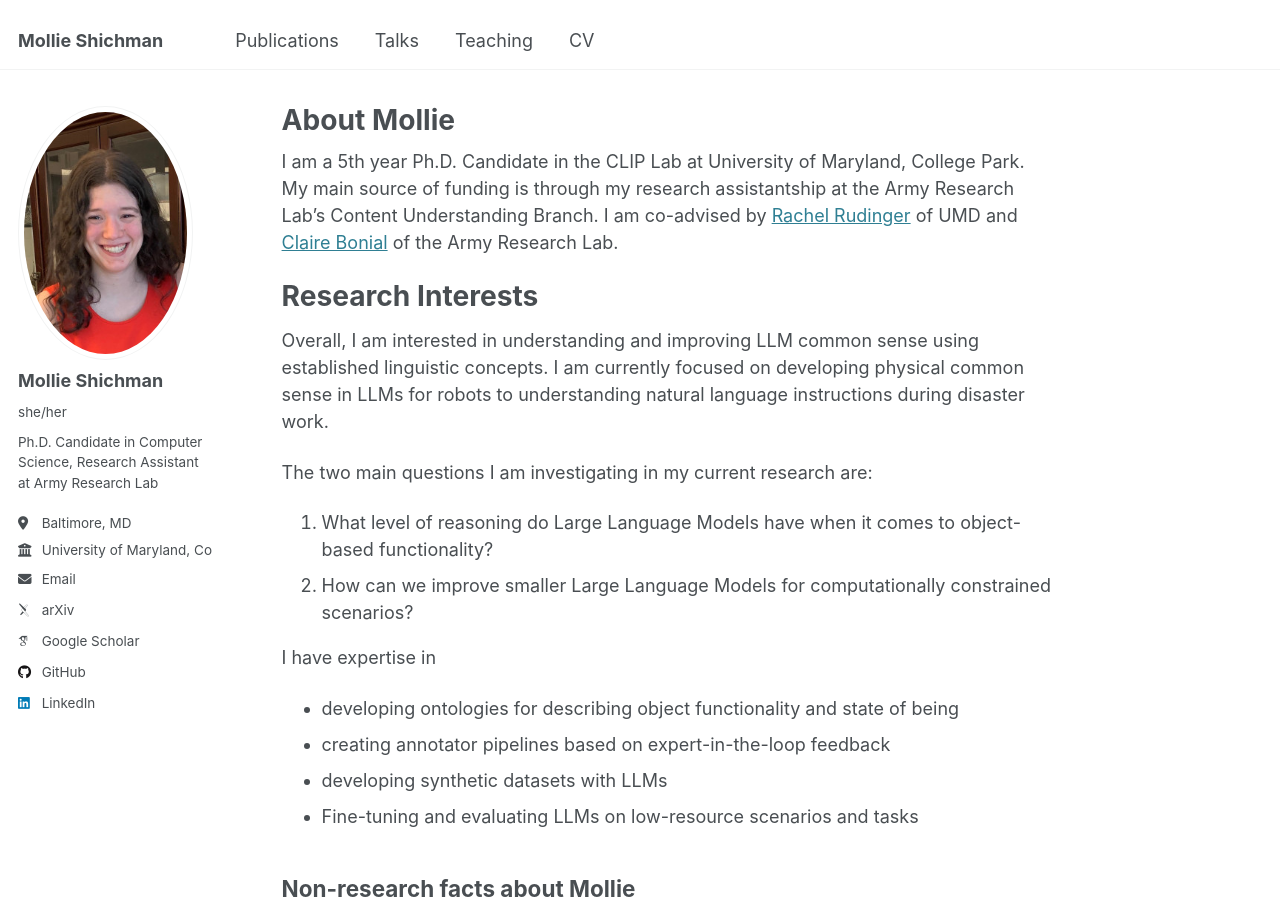
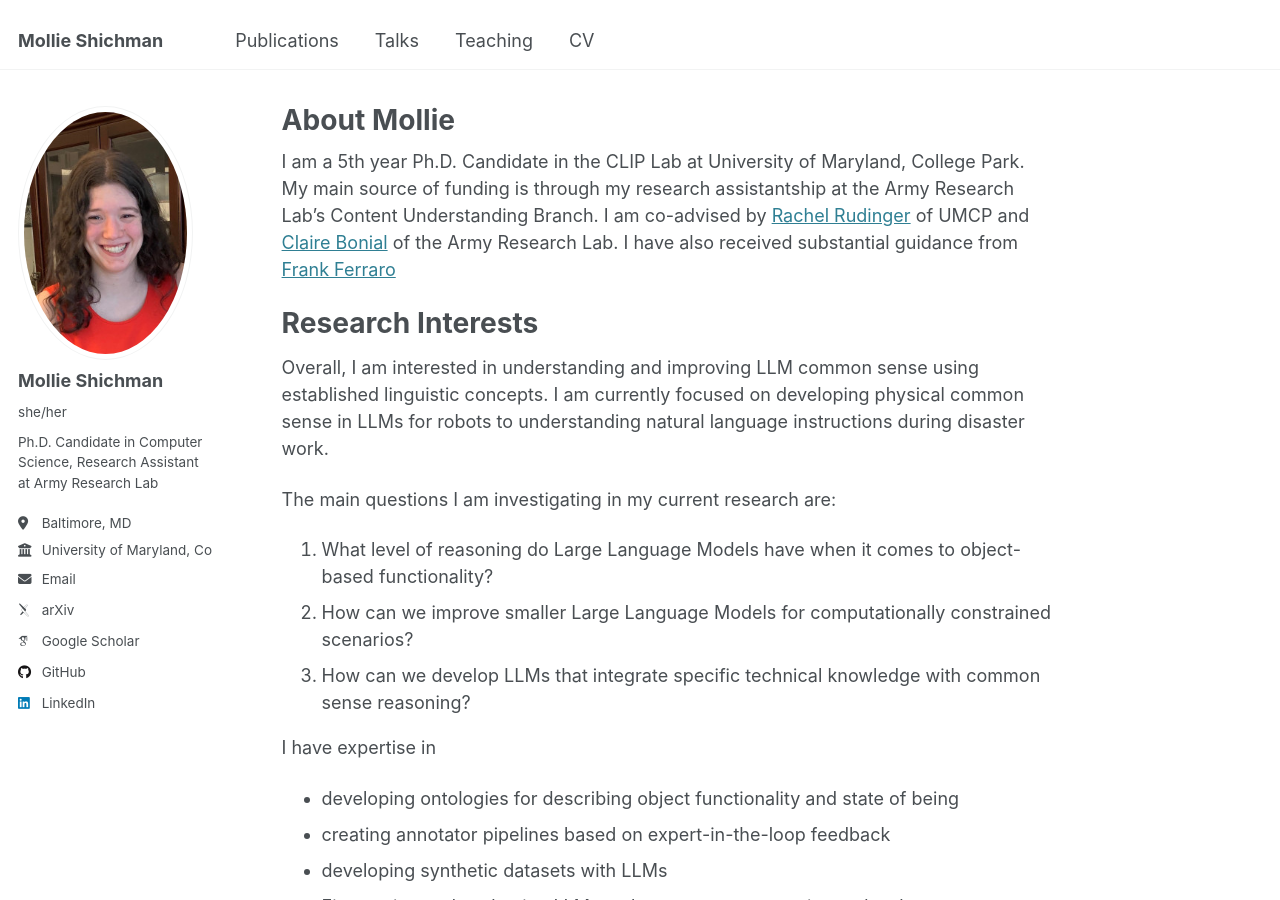
Before and after one commit to mshich1/mshich1.github.io, a Jekyll site: the page built from _pages/about.md, in a window 1280 px wide and 900 px high. Built offline with Jekyll 4.4.1, drawn with Linux system fonts in a browser that asks for light colours; some web fonts are replaced.

Commit message:
added research q and frank to about me

```diff
--- a/_pages/about.md
+++ b/_pages/about.md
@@ -7,15 +7,16 @@ redirect_from:
   - /about.html
 ---
 
-I am a 5th year Ph.D. Candidate in the CLIP Lab at University of Maryland, College Park. My main source of funding is through my research assistantship at the Army Research Lab's Content Understanding Branch. I am co-advised by [Rachel Rudinger](https://rudinger.github.io) of UMD and [Claire Bonial](https://scholar.google.com/citations?user=PqD57uMAAAAJ&hl=en) of the Army Research Lab.
+I am a 5th year Ph.D. Candidate in the CLIP Lab at University of Maryland, College Park. My main source of funding is through my research assistantship at the Army Research Lab's Content Understanding Branch. I am co-advised by [Rachel Rudinger](https://rudinger.github.io) of UMCP and [Claire Bonial](https://scholar.google.com/citations?user=PqD57uMAAAAJ&hl=en) of the Army Research Lab. I have also received substantial guidance from [Frank Ferraro](https://userpages.cs.umbc.edu/ferraro/)
 
 Research Interests
 ======
 Overall, I am interested in understanding and improving LLM common sense using established linguistic concepts. I am currently focused on developing physical common sense in LLMs for robots to understanding natural language instructions during disaster work.
 
-The two main questions I am investigating in my current research are:
+The main questions I am investigating in my current research are:
 1. What level of reasoning do Large Language Models have when it comes to object-based functionality?
 2. How can we improve smaller Large Language Models for computationally constrained scenarios?
+3. How can we develop LLMs that integrate specific technical knowledge with common sense reasoning?
 
 I have expertise in
 - developing ontologies for describing object functionality and state of being
```
Also changed, not shown: markdown_generator/talks.tsv (line endings or trailing spaces).
